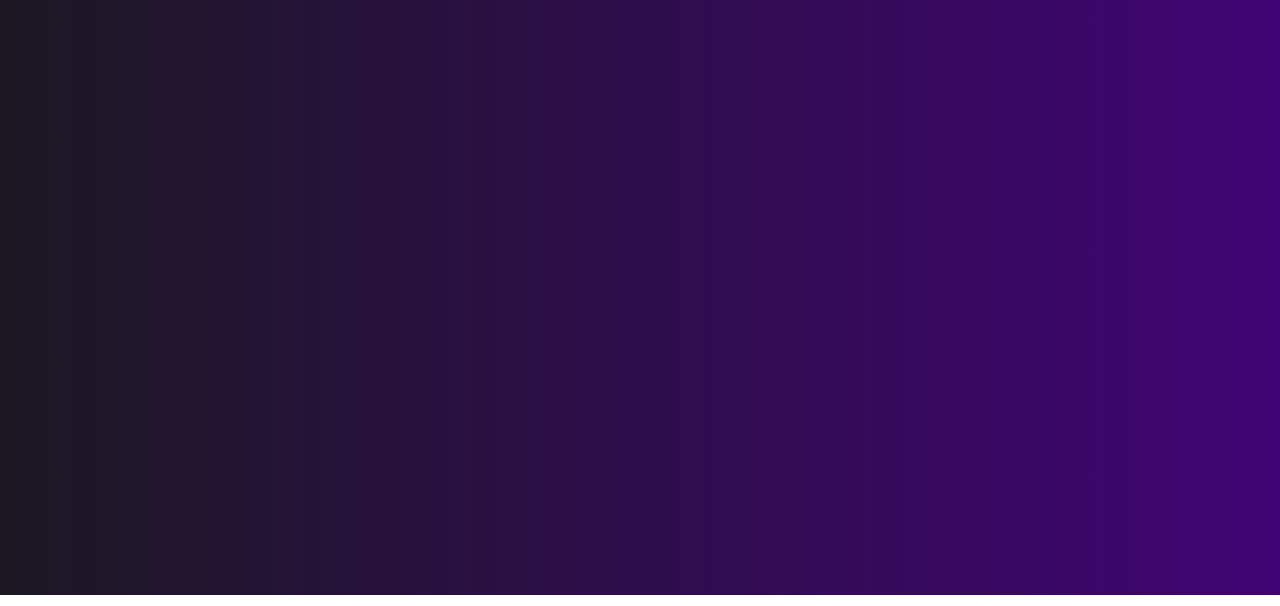
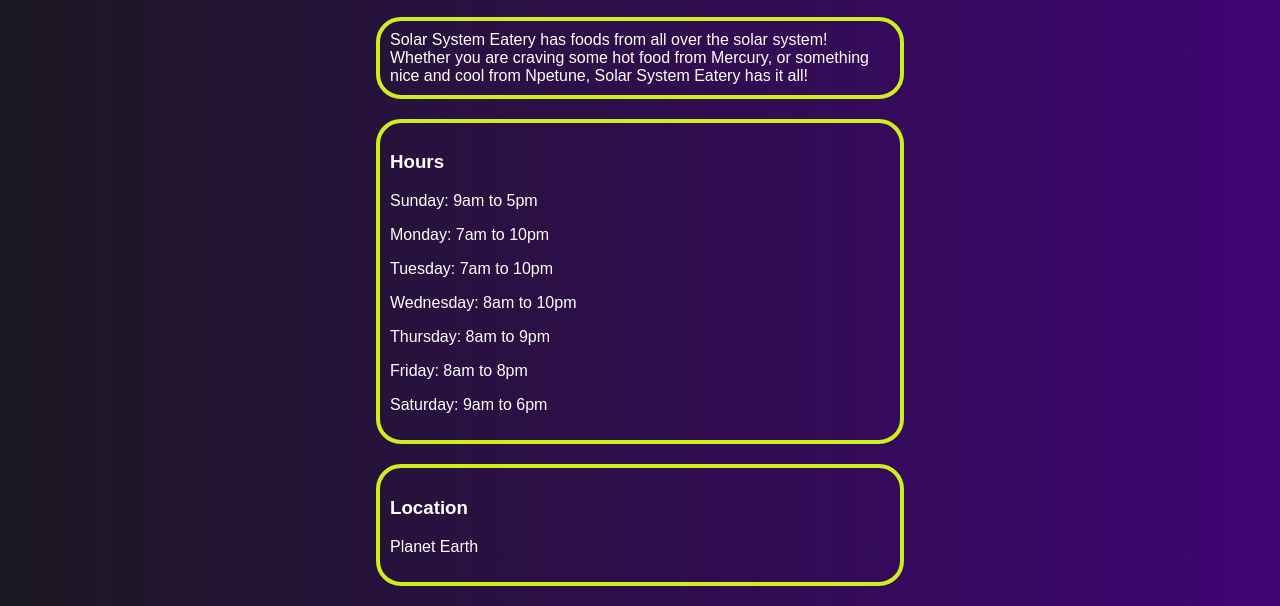
Before and after one commit to jdplumst/restaurant-page, a website built with webpack: page dist/index.html in a window 1280 px wide. Shown: the part 205-811 px from the top of the page. Built offline with nearby package versions, Linux system fonts and the light colour scheme.

Commit message:
Add Home page

```diff
--- /dev/null
+++ b/src/home.js
@@ -0,0 +1,62 @@
+export default function displayHome() {
+    console.log('I got called from home.js!');
+
+    // Get content div from index.html
+    const contentDiv = document.querySelector('#content');
+
+    // Create title for home page
+    const titleDiv = document.createElement('div');
+    titleDiv.classList.add('container');
+    const titleText = document.createElement('h1');
+    titleText.innerText = 'Solar System Eatery!';
+    titleDiv.appendChild(titleText);
+    contentDiv.appendChild(titleDiv);
+
+    // Create description for restaurant
+    const descriptionDiv = document.createElement('div');
+    descriptionDiv.classList.add('container');
+    descriptionDiv.innerText = 'Solar System Eatery has foods from all over the solar system! \
+        Whether you are craving some hot food from Mercury, or something nice and cool from Npetune, \
+        Solar System Eatery has it all!';
+    contentDiv.appendChild(descriptionDiv);
+
+    // Create restaurant hours section
+    const hoursDiv = document.createElement('div');
+    hoursDiv.classList.add('container');
+    const hoursHeader = document.createElement('h3');
+    hoursHeader.innerText = 'Hours';
+    hoursDiv.appendChild(hoursHeader);
+    const hoursSunday = document.createElement('p');
+    hoursSunday.innerText = 'Sunday: 9am to 5pm';
+    hoursDiv.appendChild(hoursSunday);
+    const hoursMonday = document.createElement('p');
+    hoursMonday.innerText = 'Monday: 7am to 10pm';
+    hoursDiv.appendChild(hoursMonday);
+    const hoursTuesday = document.createElement('p');
+    hoursTuesday.innerText = 'Tuesday: 7am to 10pm';
+    hoursDiv.appendChild(hoursTuesday);
+    const hoursWednesday = document.createElement('p');
+    hoursWednesday.innerText = 'Wednesday: 8am to 10pm';
+    hoursDiv.appendChild(hoursWednesday);
+    const hoursThursday = document.createElement('p');
+    hoursThursday.innerText = 'Thursday: 8am to 9pm';
+    hoursDiv.appendChild(hoursThursday);
+    const hoursFriday = document.createElement('p');
+    hoursFriday.innerText = 'Friday: 8am to 8pm';
+    hoursDiv.appendChild(hoursFriday);
+    const hoursSaturday = document.createElement('p');
+    hoursSaturday.innerText = 'Saturday: 9am to 6pm';
+    hoursDiv.appendChild(hoursSaturday);
+    contentDiv.appendChild(hoursDiv);
+
+    // Create restaurant location section
+    const locationDiv = document.createElement('div');
+    locationDiv.classList.add('container');
+    const locationHeader = document.createElement('h3');
+    locationHeader.innerText = 'Location';
+    locationDiv.appendChild(locationHeader);
+    const locationText = document.createElement('p');
+    locationText.innerText = 'Planet Earth';
+    locationDiv.appendChild(locationText);
+    contentDiv.appendChild(locationDiv);
+};
--- a/src/index.js
+++ b/src/index.js
@@ -1,23 +1,42 @@
-import './styles.css';
+import displayHome from "./home";
 
+const contentDiv = document.querySelector('#content');
 const homeBtn = document.querySelector('.home');
 const menuBtn = document.querySelector('.menu');
 const contactBtn = document.querySelector('.contact');
 
+displayHome();
+
+// Go to Home Page
 homeBtn.addEventListener('click', () => {
+    // Highlight Home tab
     homeBtn.classList.add('selected');
     menuBtn.classList.remove('selected');
     contactBtn.classList.remove('selected');
+
+    // Display Home page
+    contentDiv.innerHTML = '';
+    displayHome();
 });
 
+// Go to Menu Page
 menuBtn.addEventListener('click', () => {
+    // Highlight Menu tab
     menuBtn.classList.add('selected');
     homeBtn.classList.remove('selected');
     contactBtn.classList.remove('selected');
+
+    // Display Menu page
+    contentDiv.innerHTML = '';
 });
 
+// Go to Contact Page
 contactBtn.addEventListener('click', () => {
+    // Highlight Contact tab
     contactBtn.classList.add('selected');
     homeBtn.classList.remove('selected');
     menuBtn.classList.remove('selected');
+
+    // Display Contact page
+    contentDiv.innerHTML = '';
 });
--- a/src/styles.css
+++ b/src/styles.css
@@ -1,16 +1,19 @@
+/* Whole Page */
 body {
     background-image: linear-gradient(to right, rgb(28, 24, 35), rgb(64, 4, 116));
+    color: white;
+    font-family: Arial, Helvetica, sans-serif;
 }
 
+/* Header Tabs */
 header {
     display: flex;
     justify-content: space-around;
-    width: 40%;
     margin-left: auto;
     margin-right: auto;
 }
 
-h1 {
+h2 {
     border: 2px solid rgba(255, 255, 255, 0.689);
     padding: 5px;
     color: rgba(255, 255, 255, 0.689);
@@ -19,3 +22,29 @@ h1 {
 .selected {
     border: 4px solid rgb(98, 6, 180);
 }
+
+/* Home Page */
+.container {
+    border: 4px solid rgb(207, 238, 29);
+    border-radius: 25px;
+    margin-bottom: 20px;
+    width: 80%;
+    margin-left: auto;
+    margin-right: auto;
+    padding: 10px;
+}
+
+h1 {
+    text-align: center;
+}
+
+/* Tablets and Larger */
+@media only screen and (min-width: 600px) {
+    header {
+        width: clamp(300px, 50%, 500px);
+    }
+
+    .container {
+        width: clamp(200px, 80%, 500px);
+    }
+}
```
Also changed, not shown: dist/index.html, dist/main.js.
